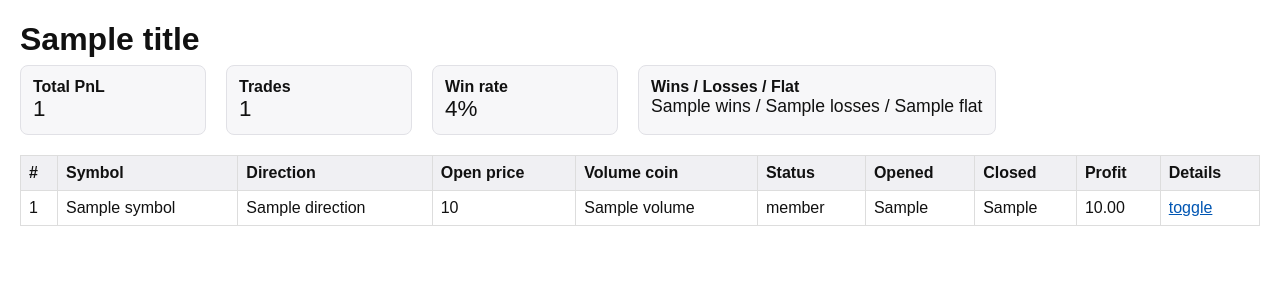
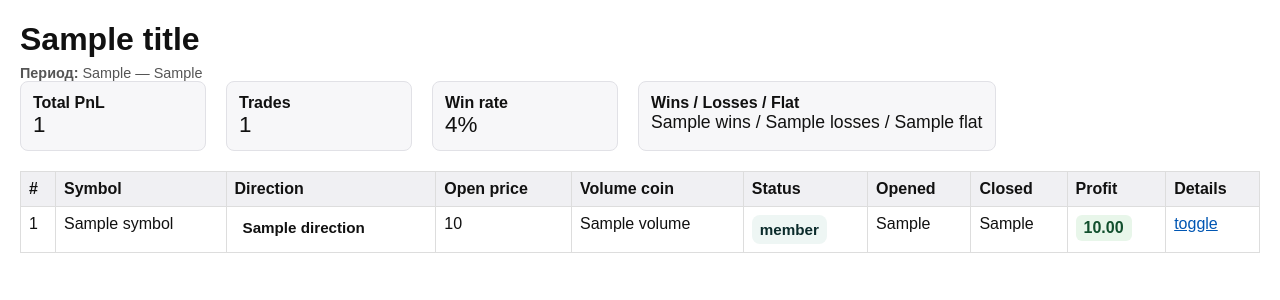
Before and after one commit to sandernet/algo_traid, a Python web app: template TEMPLATES/trade_report.html in a window 1280 px wide. Shown: the top 300 px of the page. Run offline with Jinja, Linux system fonts and the light colour scheme; the template is opened without the code that fills it: most values are stand-ins (such as "Sample title", 1, 10 or a date in 2020).

Commit message:
color reports

```diff
--- a/TEMPLATES/trade_report.html
+++ b/TEMPLATES/trade_report.html
@@ -18,11 +18,66 @@ h1{margin-bottom:0.2em}
 .details-row{display:none;background:#fafafa}
 .details-cell{padding:10px;border-top:none}
 tr:hover{background:#f5f5f5}
+
+/* Статусы — мягкие пастельные фоновые цвета */
+.status, .tp-status, .sl-status{
+  display:inline-block;
+  padding:6px 8px;
+  border-radius:8px;
+  font-weight:600;
+  font-size:0.95em;
+  color:#0b2b2b;
+  background:#eef6f4; /* базовый очень мягкий фон */
+}
+.status.open, .tp-status.open{ background:#e6f7ff; color:#083a51 }    /* мягкий голубой */
+.status.closed, .tp-status.filled, .tp-status.closed{ background:#e8f6ea; color:#1f6c2f } /* мягкий зелёный */
+.status.win, .tp-status.win{ background:#e8f6ea; color:#1f6c2f } /* выигрыш */
+.status.loss, .tp-status.loss, .sl-status.loss{ background:#fff1f0; color:#7a1b00 } /* проигрыш — мягкий красный */
+.status.flat, .tp-status.flat{ background:#f3f4f6; color:#374151 } /* нейтральный */
+.status.partial, .tp-status.partial{ background:#fff7e6; color:#7a4f01 } /* частичный */
+.tp-status{ padding:4px 6px; border-radius:6px; font-weight:600; font-size:0.9em }
+.sl-status{ padding:5px 7px; border-radius:6px; font-weight:600; font-size:0.92em }
+
+/* Конкретные правила для enum-статусов (имена нормализуются: '_' -> '-') */
+.status.active { background:#e6f7ff; color:#083a51 }        /* active — голубой */
+.status.part-taken { background:#fff7e6; color:#7a4f01 }    /* part_taken — мягкий янтарный */
+.status.taken-full { background:#e8f6ea; color:#1f6c2f }    /* taken_full — зелёный */
+.status.stopped { background:#fff1f0; color:#7a1b00 }       /* stopped — мягкий красный */
+.status.cancelled, .status.canceled { background:#f3f4f6; color:#374151 } /* cancelled/canceled — серый */
+.status.none { background:#f8fafc; color:#475569 }          /* none — очень светлый */
+.status.created { background:#eef6f4; color:#0b2b2b }       /* created — нейтрально */
+
+.tp-status.active { background:#e6f7ff; color:#083a51 }
+.tp-status.executed { background:#e8f6ea; color:#1f6c2f }
+.tp-status.canceled, .tp-status.cancelled { background:#f3f4f6; color:#374151 }
+
+.sl-status.active { background:#fff7e6; color:#7a4f01 }
+.sl-status.executed { background:#fff1f0; color:#7a1b00 }
+.sl-status.canceled, .sl-status.cancelled { background:#f3f4f6; color:#374151 }
+.sl-status.no-loss { background:#eef9f3; color:#24523a }
+
+/* Подсветка колонки Profit */
+.profit{ display:inline-block; padding:4px 8px; border-radius:6px; font-weight:600 }
+.profit.positive{ background:#e8f6ea; color:#114f2d }   /* мягкий зелёный */
+.profit.negative{ background:#fff1f0; color:#7a1b00 }   /* мягкий красный */
+.profit.neutral{ background:#f3f4f6; color:#374151 }
+
+/* Подсветка направления */
+.direction{ display:inline-block; padding:4px 8px; border-radius:8px; font-weight:700; font-size:0.95em }
+.direction.long{ background:#e8f6ea; color:#14532d }   /* long — мягкий зелёный */
+.direction.short{ background:#fff1f0; color:#7a1b00 }  /* short — мягкий красный */
+
 </style>
 </head>
 <body>
 
 <h1>{{ title }}</h1>
+
+{% if period_start and period_end %}
+<div class="meta"><strong>Период:</strong> {{ period_start }} — {{ period_end }}</div>
+{% elif period %}
+<div class="meta"><strong>Период:</strong> {{ period }}</div>
+{% endif %}
 
 <div class="summary">
   <div class="card"><strong>Total PnL</strong><div style="font-size:1.4em">{{ total_profit | round(2) }}</div></div>
@@ -42,13 +97,21 @@ tr:hover{background:#f5f5f5}
 <tr>
   <td>{{ loop.index }}</td>
   <td>{{ r.symbol }}</td>
-  <td>{{ r.direction }}</td>
+  <td><span class="direction {{ r.direction|lower|replace(' ', '-')|replace('_','-') }}">{{ r.direction }}</span></td>
   <td>{{ r.entry_price }}</td>
   <td>{{ r.volume }}</td>
-  <td>{{ r.status }}</td>
+  <td><span class="status {{ r.status|lower|replace(' ', '-')|replace('_','-') }}">{{ r.status }}</span></td>
   <td>{{ r.bar_opened }}</td>
   <td>{{ r.bar_closed }}</td>
-  <td>{{ "%.2f"|format(r.profit) }}</td>
+  <td>
+    {% if r.profit is defined and (r.profit|float) < 0 %}
+      <span class="profit negative">{{ "%.2f"|format(r.profit) }}</span>
+    {% elif r.profit is defined and (r.profit|float) > 0 %}
+      <span class="profit positive">{{ "%.2f"|format(r.profit) }}</span>
+    {% else %}
+      <span class="profit neutral">{{ "%.2f"|format(r.profit) }}</span>
+    {% endif %}
+  </td>
   <td>
     <span class="toggle" onclick="toggleDetails('{{ loop.index }}')">toggle</span>
   </td
@@ -66,7 +129,7 @@ tr:hover{background:#f5f5f5}
         <td>{{ tp.id }}</td>
         <td>{{ tp.price }}</td>
         <td>{{ tp.volume * 100 }} %</td>
-        <td>{{ tp.status }}</td>
+  <td><span class="tp-status {{ tp.status|lower|replace(' ', '-')|replace('_','-') }}">{{ tp.status }}</span></td>
         <td>{{ tp.bar_executed }}</td>
         <td>{{ "%.2f"|format(tp.profit) }}</td>
       </tr>
@@ -84,7 +147,7 @@ tr:hover{background:#f5f5f5}
       <tr>
         <td>{{ r.stop_loss.price }}</td>
         <td>{{ r.stop_loss.volume }}%</td>
-        <td>{{ r.stop_loss.status }}</td>
+  <td><span class="sl-status {{ r.stop_loss.status|lower|replace(' ', '-')|replace('_','-') }}">{{ r.stop_loss.status }}</span></td>
         <td>{{ r.stop_loss.bar_executed }}</td>
         <td>{{ "%.2f"|format(r.stop_loss.profit) }}</td>
       </tr>
```
